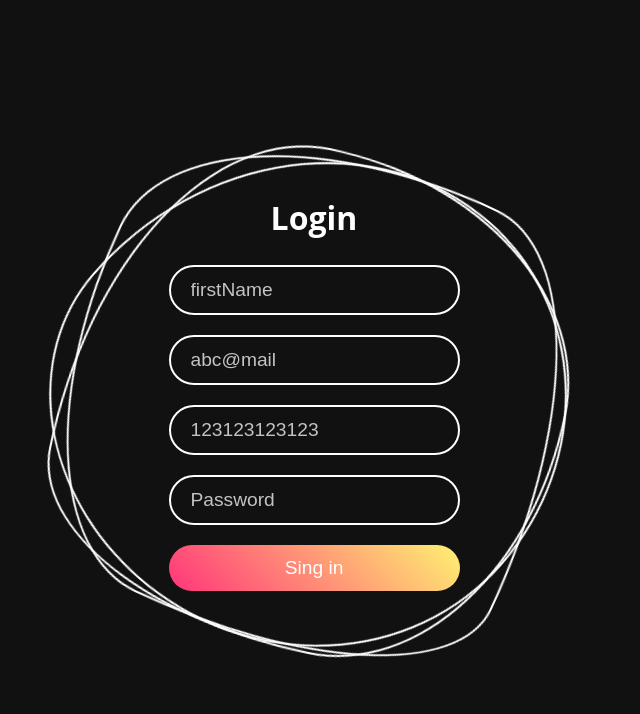
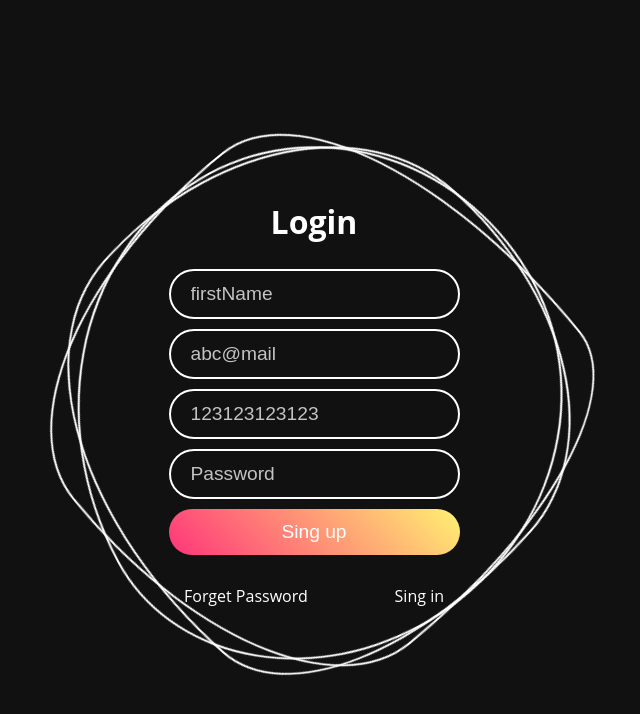
Before and after one commit to Kross55/REACT_Hillel, a React (Create React App) app: page / in a window 1280 px wide. Shown: the top 714 px of the page, without its empty margins (326-966 px from the left). Built offline with nearby package versions, Linux system fonts and the light colour scheme.

Commit message:
final_commit

```diff
--- a/src/ComponentsFormik/FormComponent.js
+++ b/src/ComponentsFormik/FormComponent.js
@@ -93,12 +93,16 @@ function FormComponent() {
               </div>
               <div className={clsx(style.input__box)}>
                 <button type="submit" disabled={isSubmitting}>
-                  Sing in
+                  Sing up
                 </button>
               </div>
             </Form>
           )}
         </Formik>
+        <div className={clsx(style.input__links)}>
+          <a href="#">Forget Password</a>
+          <a href="#">Sing in</a>
+        </div>
       </div>
     </div>
   );
--- a/src/ComponentsFormik/FormComponent.module.css
+++ b/src/ComponentsFormik/FormComponent.module.css
@@ -54,7 +54,7 @@ body {
   padding: 12px 20px;
   outline: none;
   box-shadow: none;
-  margin-bottom: 20px;
+  margin-bottom: 10px;
 }
 .input__box button {
   font-size: 1.2em;
```
